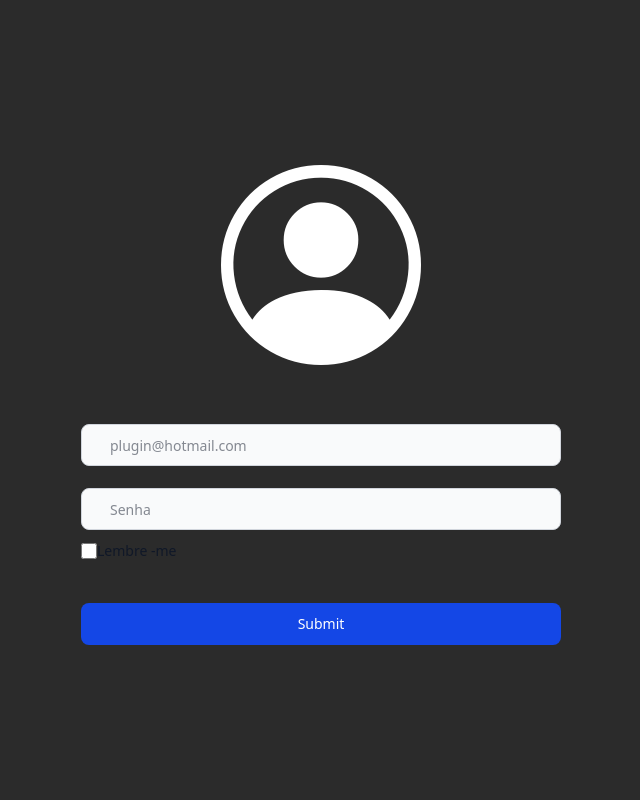
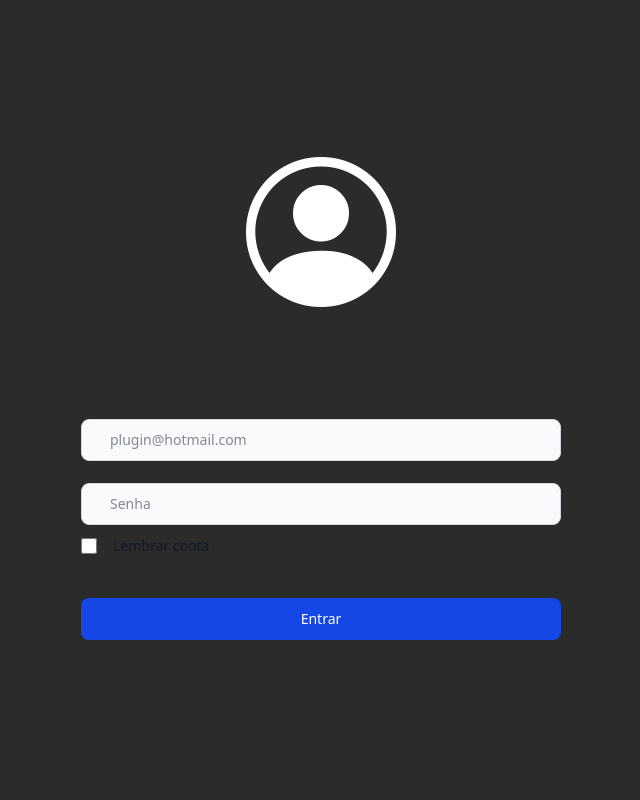
Before and after one commit to cityofcloudsbusiness/Plugin2.0, a PHP site: page /login.php in a window 1280 px wide. Shown: the whole page, without its empty margins (319-959 px from the left). Run offline with PHP 8.4, Linux system fonts and the light colour scheme.

Commit message:
Day 1 ----.2------ 	->Pagina login layout 	Status:COMPLETO

```diff
--- a/css/login.css
+++ b/css/login.css
@@ -12,10 +12,12 @@
     align-items:center;
     background-color:#2b2b2b;
 }
-
+#main_login .login .foto_login {
+    margin-bottom:4em;
+}
 #main_login .login .foto_login i{
     color:#ffffff;
-    font-size:200px;
+    font-size:150px;
 }
 
 #main_login .login form > div:not(:nth-child(3)){
@@ -33,7 +35,9 @@
     padding:0 2em;
 
 }
-
+.mgr{
+    margin:0 1em 0 0;
+}
 #main_login .login form button[type="submit"]{
     width: 100%;
     height:3em;
--- a/login.php
+++ b/login.php
@@ -28,12 +28,12 @@
                     <input type="password" id="password" class="bg-gray-50 border border-gray-300 text-gray-900 text-sm rounded-lg focus:ring-blue-500 focus:border-blue-500 block w-full p-2.5 dark:bg-gray-700 dark:border-gray-600 dark:placeholder-gray-400 dark:text-white dark:focus:ring-blue-500 dark:focus:border-blue-500" placeholder="Senha" required />
                 </div>
                 <div class="flex items-start mb-5">
-                    <div class="flex items-center h-5">
+                    <div class="flex items-center h-5 mgr">
                         <input id="remember" type="checkbox" value="" class="w-4 h-4 border border-gray-300 rounded-sm bg-gray-50 focus:ring-3 focus:ring-blue-300 dark:bg-gray-700 dark:border-gray-600 dark:focus:ring-blue-600 dark:ring-offset-gray-800 dark:focus:ring-offset-gray-800" required />
                     </div>
-                    <label for="remember" class="ms-2 text-sm font-medium text-gray-900 dark:text-gray-300">Lembre -me </label>
+                    <label for="remember" class="text-sm font-medium text-gray-900 dark:text-gray-300"> Lembrar conta</label>
                 </div>
-                <button type="submit" class="text-white bg-blue-700 hover:bg-blue-800 focus:ring-4 focus:outline-none focus:ring-blue-300 font-medium rounded-lg text-sm w-full sm:w-auto px-5 py-2.5 text-center dark:bg-blue-600 dark:hover:bg-blue-700 dark:focus:ring-blue-800">Submit</button>
+                <button type="submit" class="text-white bg-blue-700 hover:bg-blue-800 focus:ring-4 focus:outline-none focus:ring-blue-300 font-medium rounded-lg text-sm w-full sm:w-auto px-5 py-2.5 text-center dark:bg-blue-600 dark:hover:bg-blue-700 dark:focus:ring-blue-800">Entrar</button>
 
             </form>
         </div>
```
